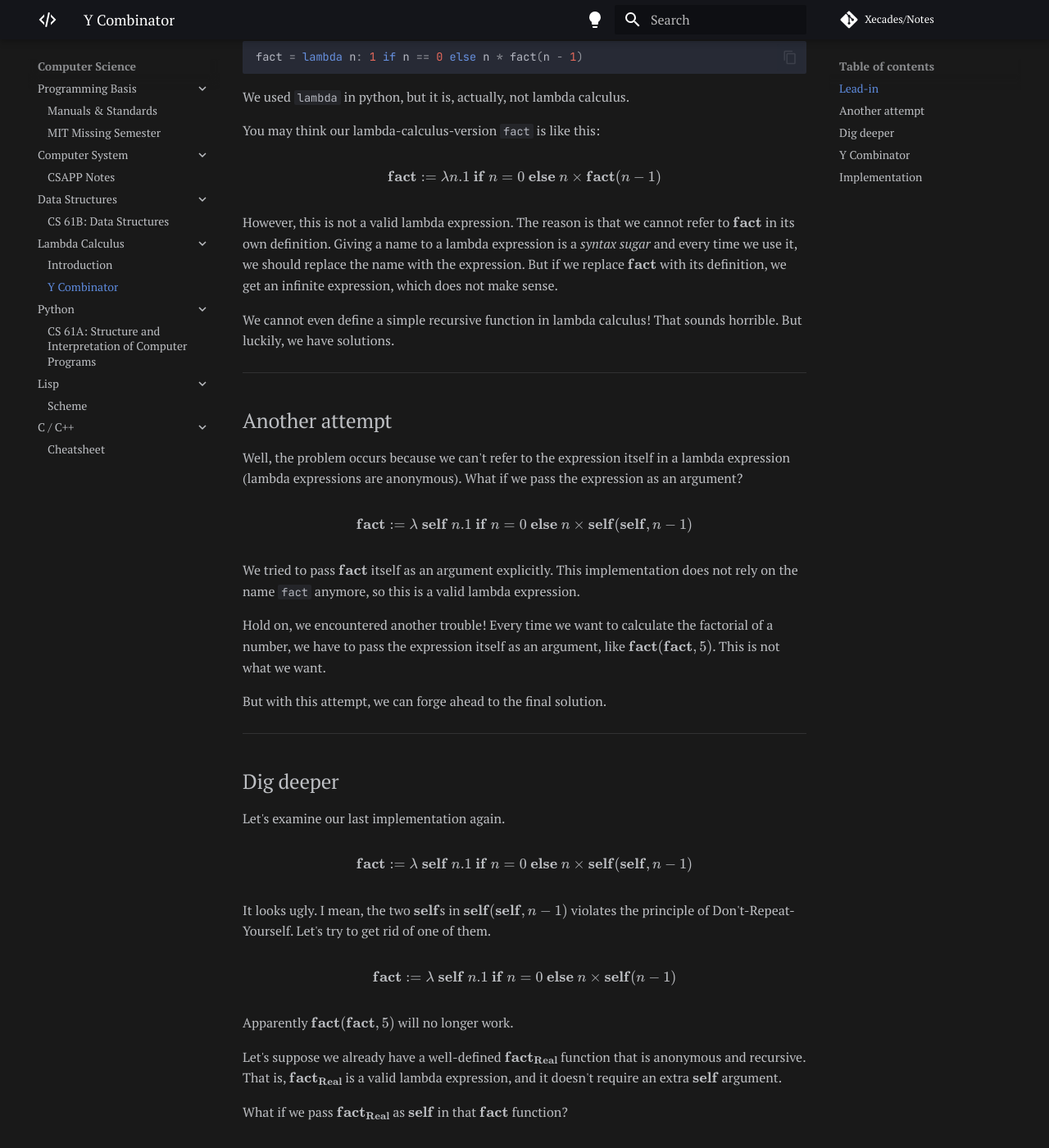
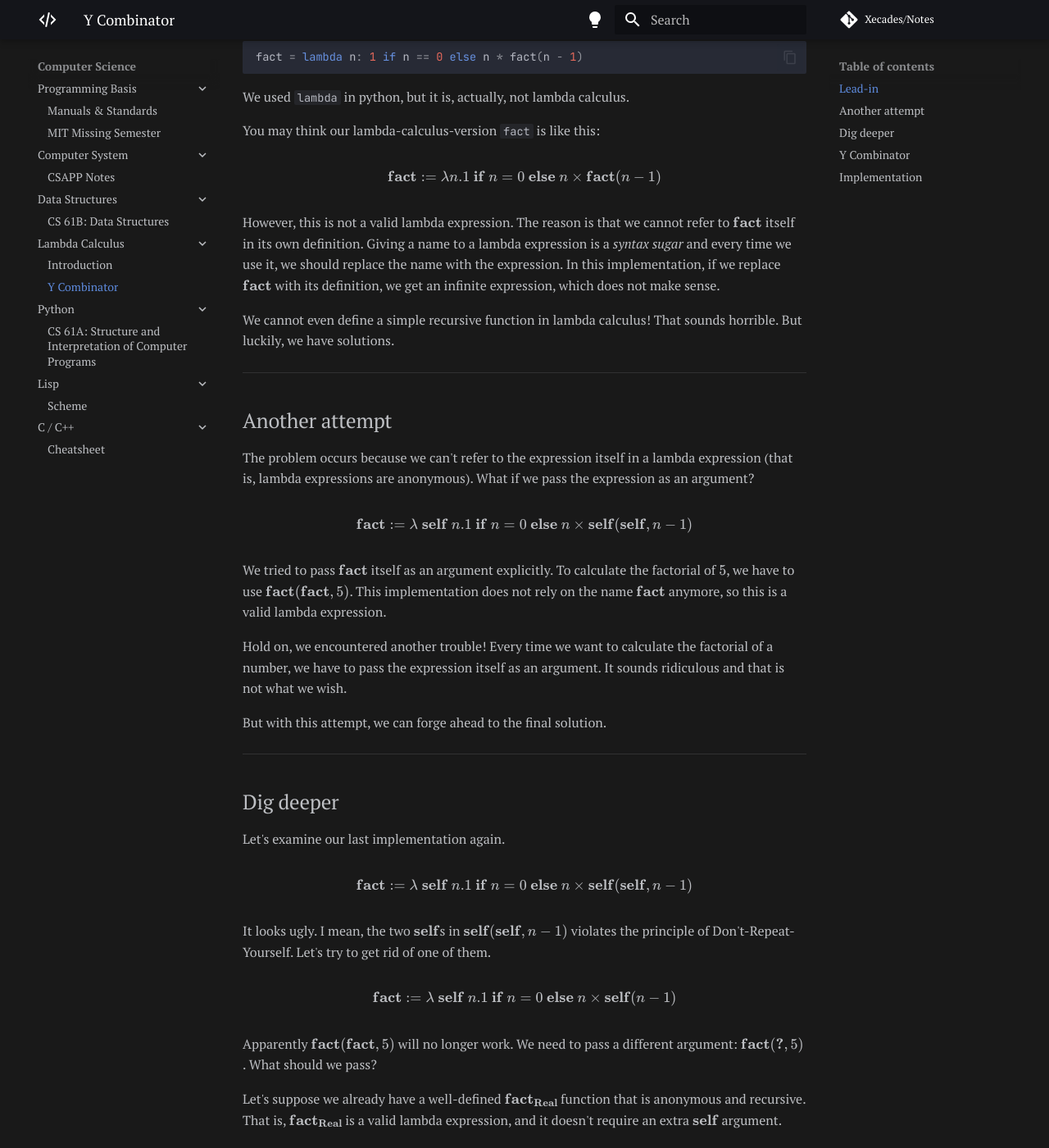
Before and after one commit to Xecades/Notes, an MkDocs documentation site: the page built from docs/cs/lc/y-combinator.md, in a window 1280 px wide and 1400 px high, scrolled down 336 px. Shown: the whole window at 82% size. Built offline with MkDocs 1.6.1 and Material for MkDocs 9.7.7, drawn with Linux system fonts in a browser that asks for light colours; comment, search, counter and statistics services are not loaded; some of the changed text lies outside the part shown.

Commit message:
docs: change several words and expressions in Y Combinator notes

```diff
--- a/docs/cs/lc/y-combinator.md
+++ b/docs/cs/lc/y-combinator.md
@@ -16,7 +16,7 @@ You may think our lambda-calculus-version `fact` is like this:
 
 $$\mathbf{fact} := \lambda n.1\ \mathbf{if}\ n = 0\ \mathbf{else}\ n\times\mathbf{fact}(n - 1)$$
 
-However, this is not a valid lambda expression. The reason is that we cannot refer to $\mathbf{fact}$ in its own definition. Giving a name to a lambda expression is a *syntax sugar* and every time we use it, we should replace the name with the expression. But if we replace $\mathbf{fact}$ with its definition, we get an infinite expression, which does not make sense.
+However, this is not a valid lambda expression. The reason is that we cannot refer to $\mathbf{fact}$ itself in its own definition. Giving a name to a lambda expression is a *syntax sugar* and every time we use it, we should replace the name with the expression. In this implementation, if we replace $\mathbf{fact}$ with its definition, we get an infinite expression, which does not make sense.
 
 We cannot even define a simple recursive function in lambda calculus! That sounds horrible. But luckily, we have solutions.
 
@@ -24,13 +24,13 @@ We cannot even define a simple recursive function in lambda calculus! That sound
 
 ## Another attempt
 
-Well, the problem occurs because we can't refer to the expression itself in a lambda expression (lambda expressions are anonymous). What if we pass the expression as an argument?
+The problem occurs because we can't refer to the expression itself in a lambda expression (that is, lambda expressions are anonymous). What if we pass the expression as an argument?
 
 $$\mathbf{fact} := \lambda\ \mathbf{self}\ n.1\ \mathbf{if}\ n = 0\ \mathbf{else}\ n\times\mathbf{self}(\mathbf{self}, n - 1)$$
 
-We tried to pass $\mathbf{fact}$ itself as an argument explicitly. This implementation does not rely on the name `fact` anymore, so this is a valid lambda expression.
+We tried to pass $\mathbf{fact}$ itself as an argument explicitly. To calculate the factorial of $5$, we have to use $\mathbf{fact}(\mathbf{fact}, 5)$. This implementation does not rely on the name $\mathbf{fact}$ anymore, so this is a valid lambda expression.
 
-Hold on, we encountered another trouble! Every time we want to calculate the factorial of a number, we have to pass the expression itself as an argument, like $\mathbf{fact}(\mathbf{fact}, 5)$. This is not what we want.
+Hold on, we encountered another trouble! Every time we want to calculate the factorial of a number, we have to pass the expression itself as an argument. It sounds ridiculous and that is not what we wish.
 
 But with this attempt, we can forge ahead to the final solution.
 
@@ -46,7 +46,7 @@ It looks ugly. I mean, the two $\mathbf{self}$s in $\mathbf{self}(\mathbf{self},
 
 $$\mathbf{fact} := \lambda\ \mathbf{self}\ n.1\ \mathbf{if}\ n = 0\ \mathbf{else}\ n\times\mathbf{self}(n - 1)$$
 
-Apparently $\mathbf{fact}(\mathbf{fact}, 5)$ will no longer work.
+Apparently $\mathbf{fact}(\mathbf{fact}, 5)$ will no longer work. We need to pass a different argument: $\mathbf{fact}(\mathbf{?}, 5)$. What should we pass?
 
 Let's suppose we already have a well-defined $\mathbf{fact_Real}$ function that is anonymous and recursive. That is, $\mathbf{fact_Real}$ is a valid lambda expression, and it doesn't require an extra $\mathbf{self}$ argument.
 
@@ -60,7 +60,7 @@ $$\mathbf{fact}(\mathbf{fact_Real}) = \mathbf{fact_Real}$$
 
 Such function $\mathbf{fact_Real}$ is called a **fixed point** of $\mathbf{fact}$.
 
-Well, we still haven't finished yet, but we are close.
+We still haven't finished yet, but we are close.
 
 ---
 
```
Also changed, not shown: other parts of docs/cs/lc/y-combinator.md (+1 -1 lines).
